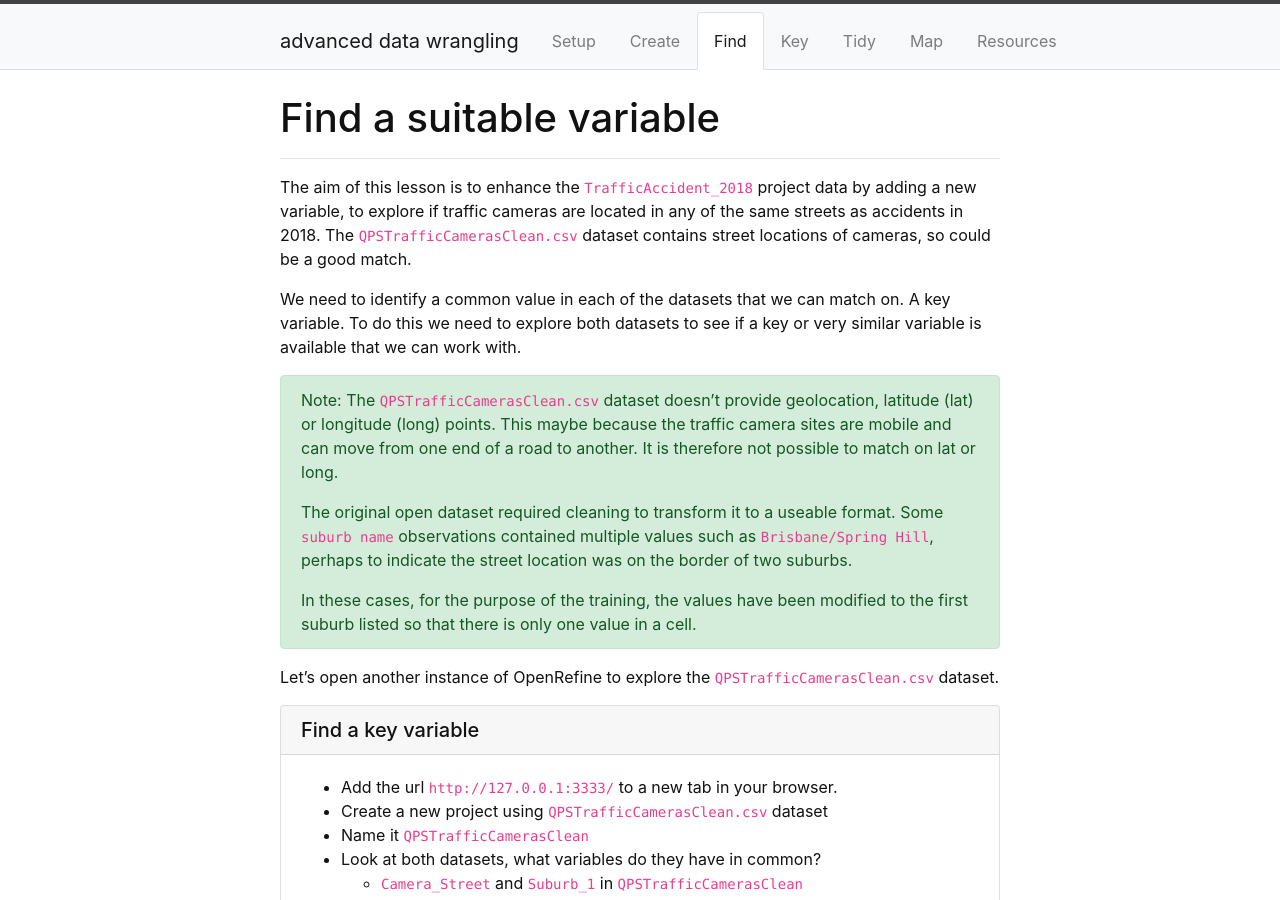
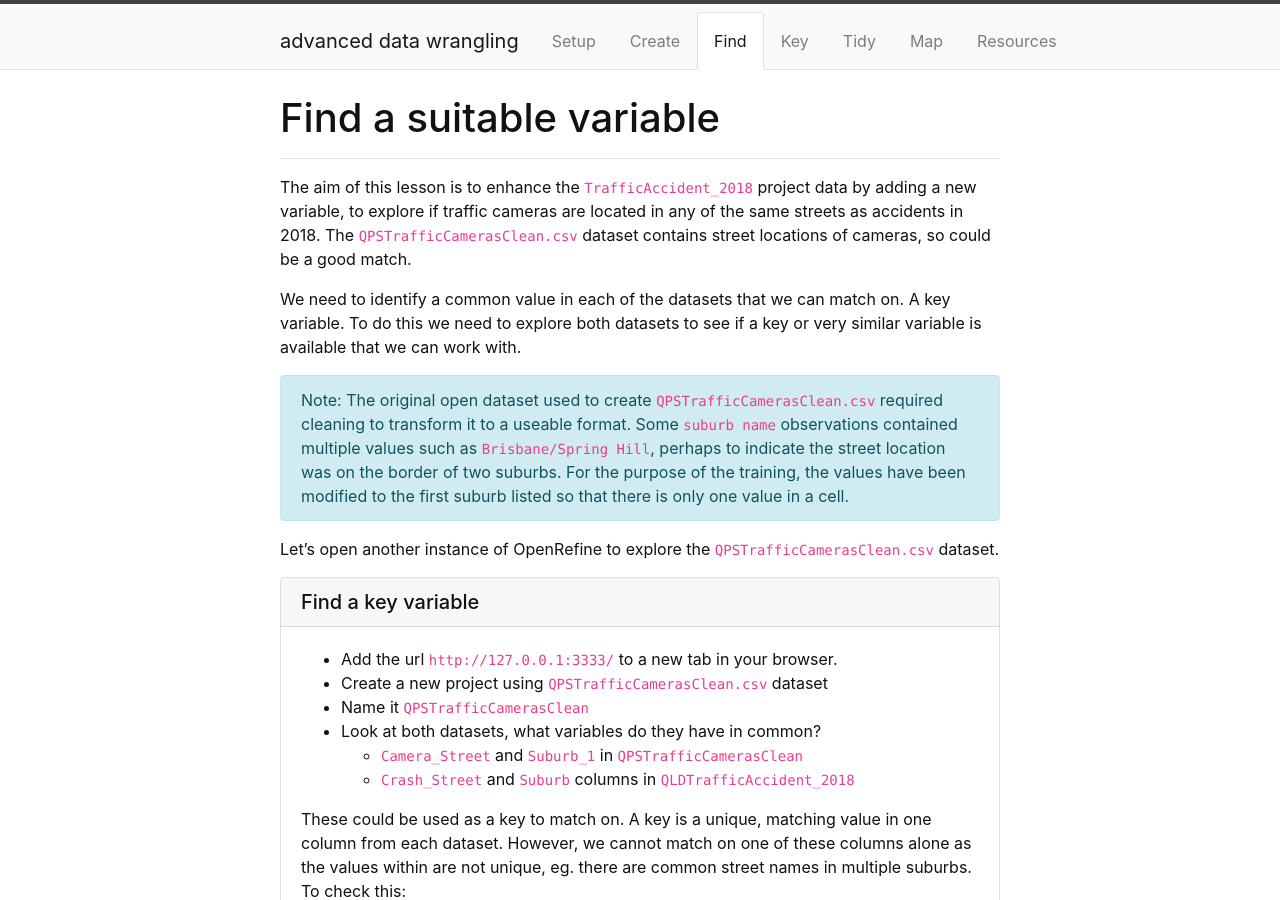
Before and after one commit to GULibrarySandbox/advanced-data-wrangle-old, a Jekyll site: the page built from content/3-lesson.md, in a window 1280 px wide and 900 px high. Built offline with Jekyll 4.4.1, drawn with Linux system fonts in a browser that asks for light colours.

Commit message:
Update 3-lesson.md

```diff
--- a/content/3-lesson.md
+++ b/content/3-lesson.md
@@ -10,12 +10,8 @@ The aim of this lesson is to enhance the  `TrafficAccident_2018` project data by
 
 We need to identify a common value in each of the datasets that we can match on.  A key variable.  To do this we need to explore both datasets to see if a key or very similar variable is available that we can work with.
 
-{% capture alert %} Note: The `QPSTrafficCamerasClean.csv`  dataset doesn’t provide geolocation, latitude (lat) or longitude (long) points. This maybe because the traffic camera sites are mobile and can move from one end of a road to another.  It is therefore not possible to match on lat or long.
-
-The original open dataset required cleaning to transform it to a useable format. Some `suburb name` observations contained multiple values such as `Brisbane/Spring Hill`, perhaps to indicate the street location was on the border of two suburbs.
-
-In these cases, for the purpose of the training, the values have been modified to the first suburb listed so that there is only one value in a cell.{% endcapture %}
-{% include alert.md text=alert color="success" %}
+{% capture alert %} Note: The original open dataset used to create `QPSTrafficCamerasClean.csv` required cleaning to transform it to a useable format. Some `suburb name` observations contained multiple values such as `Brisbane/Spring Hill`, perhaps to indicate the street location was on the border of two suburbs.  For the purpose of the training, the values have been modified to the first suburb listed so that there is only one value in a cell.{% endcapture %}
+{% include alert.md text=alert color="info" %}
 
 Let's open another instance of OpenRefine to explore the  `QPSTrafficCamerasClean.csv` dataset.
 
```
